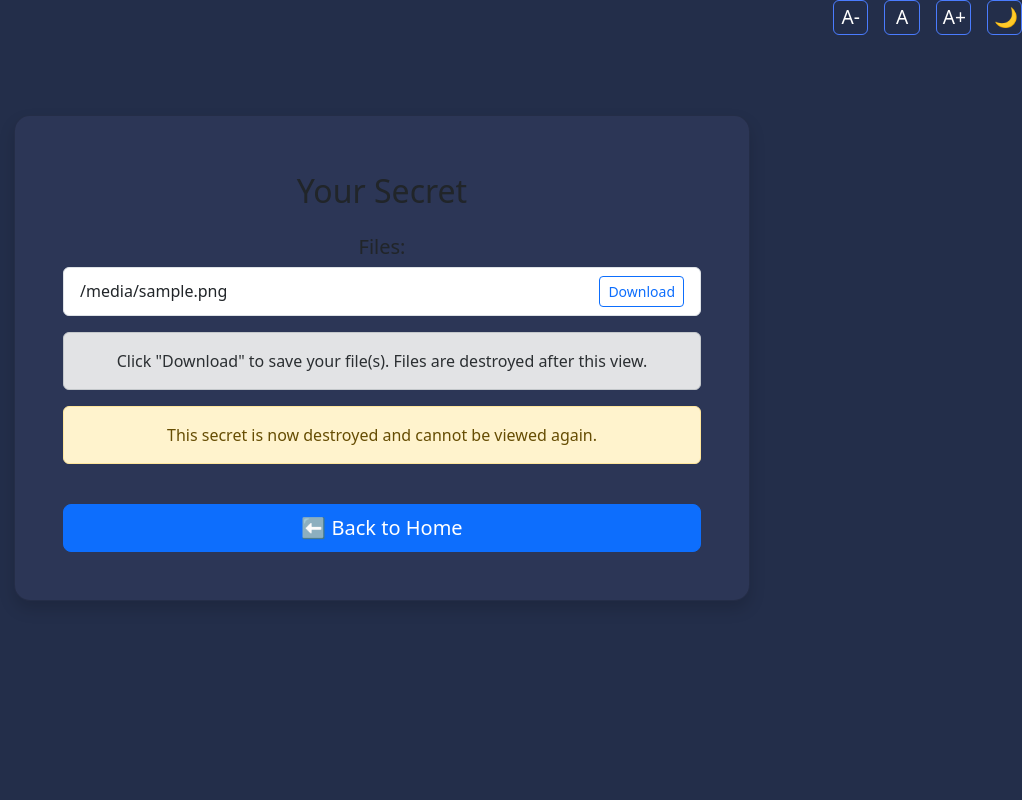
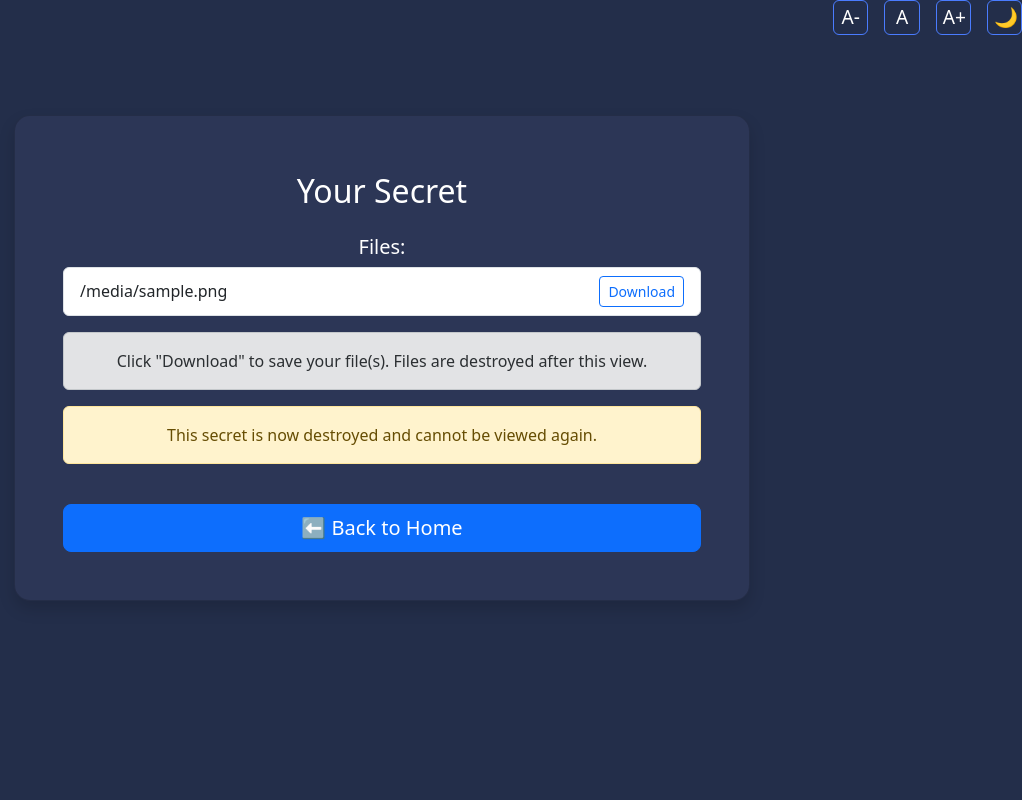
Before and after one commit to CodeLionius/SafeSecret, a Flask app: template templates/show_combo.html in a window 1280 px wide. Shown: the whole page, without its empty margins (258-1280 px from the left). Run offline with Flask 3, Linux system fonts and the light colour scheme; the template is opened without the code that fills it: most values are stand-ins (such as "Sample title", 1, 10 or a date in 2020); parts of the project's set-up code (start-up, migrations or seed data) failed here and were passed over.

Commit message:
Fix nigth-ligth modes bugs for all windows

```diff
--- a/templates/show_combo.html
+++ b/templates/show_combo.html
@@ -19,12 +19,14 @@
         --main-fg: #fff;
         --card-bg: #2c3656;
         --accent: #4a7cff;
+        --label-fg: #bfc8e6;
       }
       [data-theme="light"] {
         --main-bg: #f8f9fa;
         --main-fg: #232e4a;
         --card-bg: #fff;
         --accent: #4a7cff;
+        --label-fg: #6c757d;
       }
       html {
         font-size: var(--font-size);
@@ -70,6 +72,12 @@
       .copy-btn {
         margin-top: 0.5rem;
       }
+      .page-title {
+        color: var(--main-fg);
+      }
+      .section-heading {
+        color: var(--main-fg);
+      }
     </style>
   </head>
   <body data-theme="dark">
@@ -88,7 +96,7 @@
           <div class="col-md-8">
             <div class="card shadow main-card">
               <div class="card-body text-center">
-                <h2 class="mb-4">Your Secret</h2>
+                <h2 class="mb-4 page-title">Your Secret</h2>
                 {% if message %}
                   <div class="alert alert-info mb-4 d-flex flex-column align-items-center">
                     <h5 class="mb-2">Secret Text:</h5>
@@ -101,7 +109,7 @@
                 {% endif %}
                 {% if files %}
                   <div class="mb-3">
-                    <h5>Files:</h5>
+                    <h5 class="section-heading">Files:</h5>
                     <ul class="list-group mb-3">
                       {% for filename, fileinfo in files.items() %}
                         <li class="list-group-item d-flex justify-content-between align-items-center">
--- a/templates/show_secret.html
+++ b/templates/show_secret.html
@@ -19,12 +19,14 @@
         --main-fg: #fff;
         --card-bg: #2c3656;
         --accent: #4a7cff;
+        --label-fg: #bfc8e6;
       }
       [data-theme="light"] {
         --main-bg: #f8f9fa;
         --main-fg: #232e4a;
         --card-bg: #fff;
         --accent: #4a7cff;
+        --label-fg: #6c757d;
       }
       html {
         font-size: var(--font-size);
@@ -85,7 +87,7 @@
           <div class="col-md-6">
             <div class="card shadow main-card">
               <div class="card-body text-center">
-                <h2 class="mb-4" style="color: #fff !important;">Your Secret</h2>
+                <h2 class="mb-4" style="color: var(--main-fg);">Your Secret</h2>
                 <div class="alert alert-info mb-4">
                   <strong>{{ message }}</strong>
                 </div>
```
Also changed, not shown: templates/created.html (+28 -6 lines).
